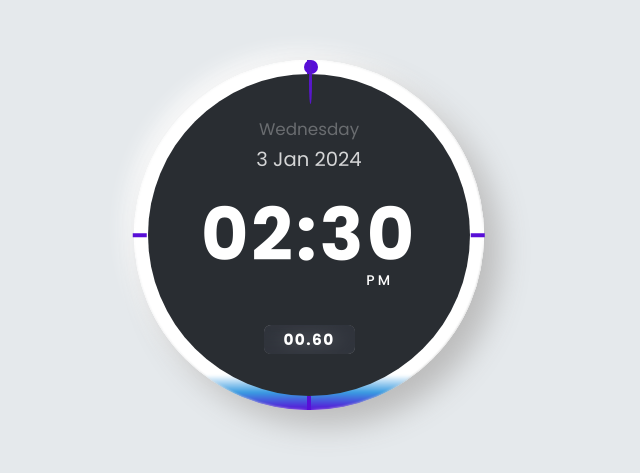
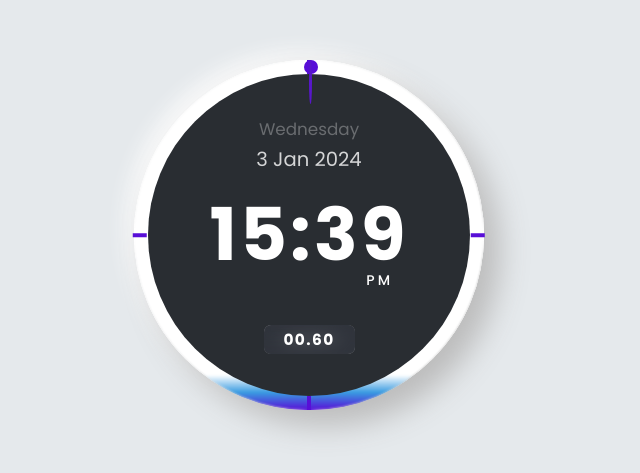
Before and after one commit to nangonz/digital-clock, a plain HTML site: page public/index.html in a window 1280 px wide. Shown: the part 165-638 px from the top of the page, without its empty margins (331-971 px from the left). Drawn offline with Linux system fonts and the light colour scheme; some icons are missing.

Commit message:
local hour updates automatically

```diff
--- a/public/index.html
+++ b/public/index.html
@@ -23,8 +23,8 @@
               <p class="day"></p>
               <p class="date"></p>
               <p class="time">
-                <span class="h">02:</span>
-                <span class="m">30</span>
+                <span class="h"></span>
+                <span class="m"></span>
               </p>
               <p class="am-pm">pm</p>
               <div class="alarm">
--- a/public/script.js
+++ b/public/script.js
@@ -1,5 +1,8 @@
 const dayElement = document.querySelector(".day");
 const dateElement = document.querySelector(".date");
+const hourElement = document.querySelector(".h");
+const minutesElement = document.querySelector(".m");
+const secondsElement = document.querySelector(".seconds");
 
 const days = {
   0: "Sunday",
@@ -31,21 +34,29 @@ function getTime() {
   const h = date.getHours();
   const m = date.getMinutes();
   const s = date.getSeconds();
+  const mils = date.getMilliseconds();
   const day = date.getDay();
   const d = date.getDate();
   const month = date.getMonth();
   const year = date.getFullYear();
 
   dayElement.innerHTML = days[day];
-  dateElement.innerHTML = formatDate({ day, month, year });
+  dateElement.innerHTML = formatedDate({ day, month, year });
+  hourElement.innerHTML = formatedHour(h);
+  minutesElement.innerHTML = m;
+  console.log(s);
 }
 
 setInterval(getTime(), 0);
 
-function formatDate({ day, month, year }) {
+function formatedDate({ day, month, year }) {
   return `${day} ${
     months[month].length > 5 ? months[month].slice(0, 3) : months[month]
   }
   ${year}
   `;
 }
+
+function formatedHour(hour) {
+  return hour.toString().length == 1 ? `0${hour}:` : `${hour}:`;
+}
```
